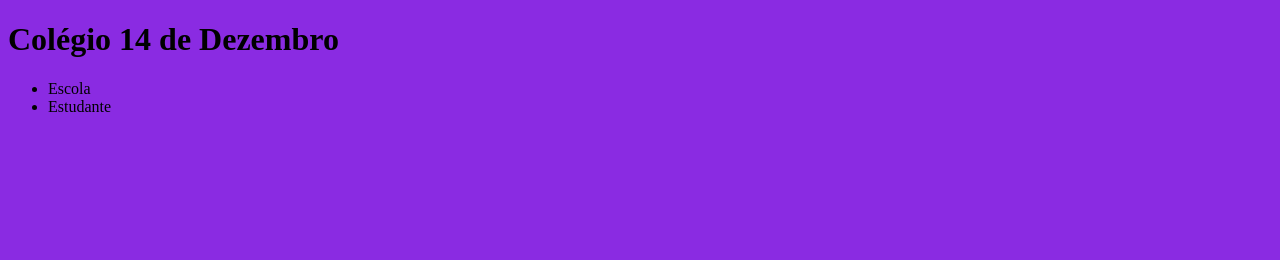
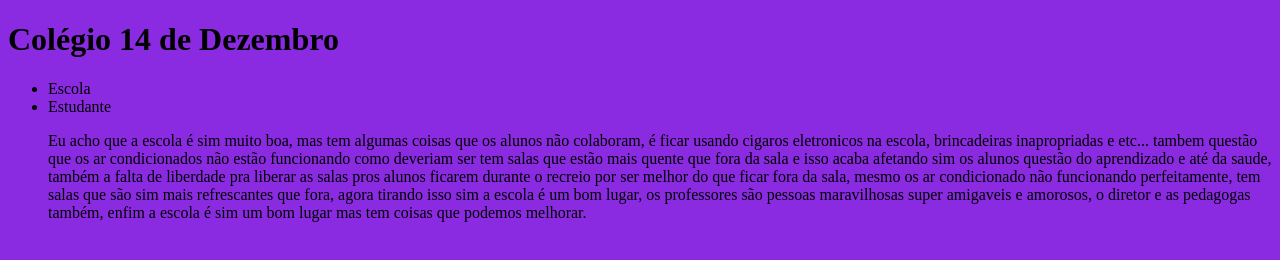
Before and after one commit to KauanDeSouza/site-escola-2b, a plain HTML site: page index.html in a window 1280 px wide. Drawn offline with Linux system fonts and the light colour scheme.

Commit message:
Add files via upload

```diff
--- a/index.html
+++ b/index.html
@@ -12,6 +12,9 @@
         <ul>
             <li> Escola</li>
             <li> Estudante</li>
+            <p>
+                Eu acho que a escola é sim muito boa, mas tem algumas coisas que os alunos não colaboram, é ficar usando cigaros eletronicos na escola, brincadeiras inapropriadas e etc... tambem questão que os ar condicionados não estão funcionando como deveriam ser tem salas que estão mais quente que fora da sala e isso acaba afetando sim os alunos questão do aprendizado e até da saude, também a falta de liberdade pra liberar as salas pros alunos ficarem durante o recreio por ser melhor do que ficar fora da sala, mesmo os ar condicionado não funcionando perfeitamente, tem salas que são sim mais refrescantes que fora, agora tirando isso sim a escola é um bom lugar, os professores são pessoas maravilhosas super amigaveis e amorosos, o diretor e as pedagogas também, enfim a escola é sim um bom lugar mas tem coisas que podemos melhorar.
+            </p>
 
         </ul>
     </header>
```
